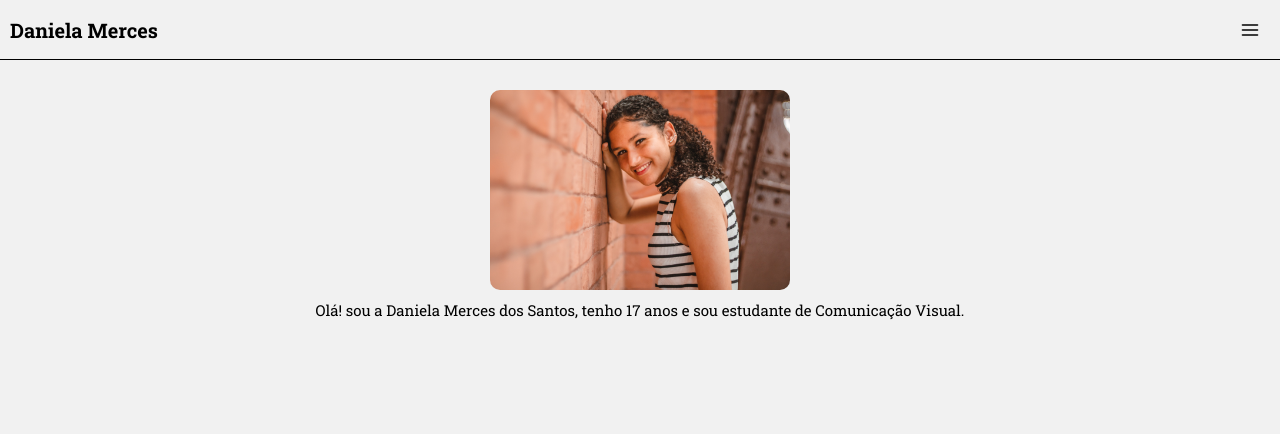
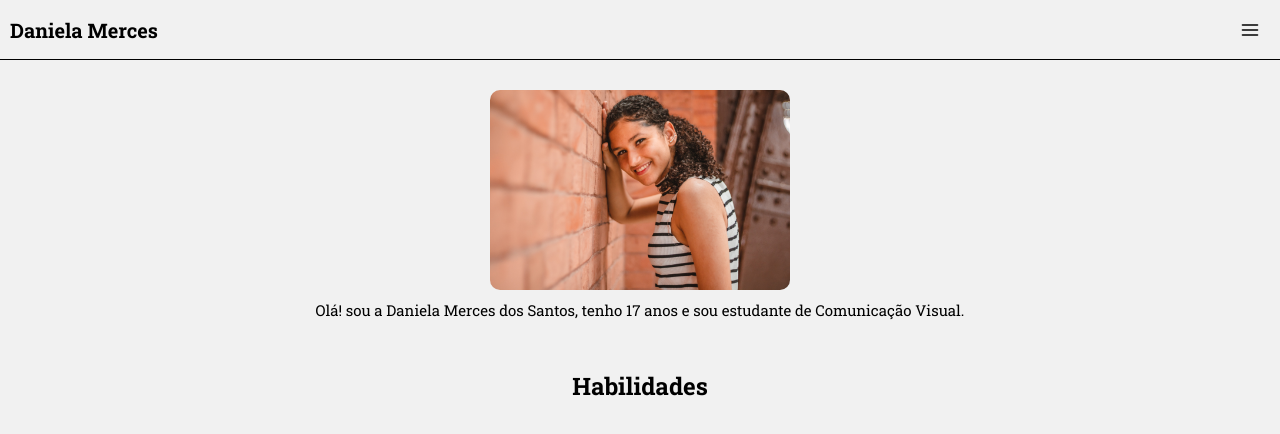
Before and after one commit to Dev-JoaoVictor/portifolio-daniela, a React (Vite) app: page / in a window 1280 px wide. Shown: the top 434 px of the page. Built offline with nearby package versions, Linux system fonts and the light colour scheme.

Commit message:
Criando o componente de seção

```diff
--- /dev/null
+++ b/src/Components/Section/index.jsx
@@ -0,0 +1,10 @@
+import { Container } from "./styled";
+
+export function Section({ title, children }) {
+  return (
+    <Container>
+      <h2>{title}</h2>
+      {children}
+    </Container>
+  );
+}
--- /dev/null
+++ b/src/Components/Section/styled.js
@@ -0,0 +1,6 @@
+import styled from "styled-components";
+
+export const Container = styled.section`
+  text-align: center;
+  font-size: 1.6rem;
+`;
--- a/src/pages/Home/index.jsx
+++ b/src/pages/Home/index.jsx
@@ -1,6 +1,9 @@
+import Perfil from "../../assets/perfil.jpg";
+import { Container, About } from "./styles";
+import {SiAdobeindesign} from 'react-icons/si'
+
 import { Header } from "../../Components/Header";
-import { Container, About } from "./styles";
-import Perfil from "../../assets/perfil.jpg";
+import { Section } from "../../components/Section";
 
 export function Home() {
   return (
@@ -14,6 +17,8 @@ export function Home() {
             de Comunicação Visual.
           </p>
         </About>
+        <Section title="Habilidades">
+        </Section>
       </main>
     </Container>
   );
--- a/src/pages/Home/styles.js
+++ b/src/pages/Home/styles.js
@@ -4,6 +4,8 @@ export const Container = styled.div`
   height: 100vh;
 
   > main {
+    display: grid;
+    gap: 5rem;
     padding: 0 1rem;
     margin-top: 3rem;
   }
```
